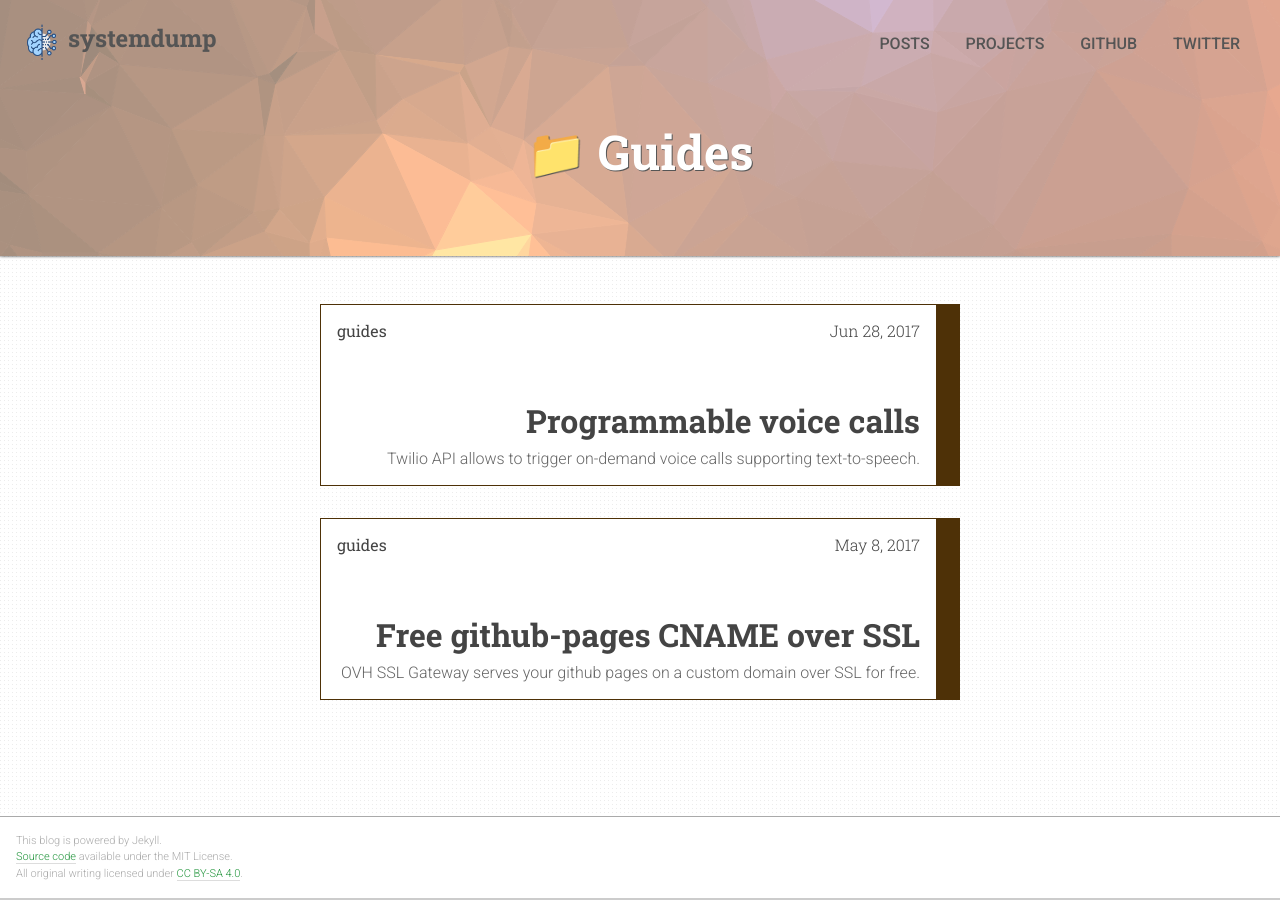
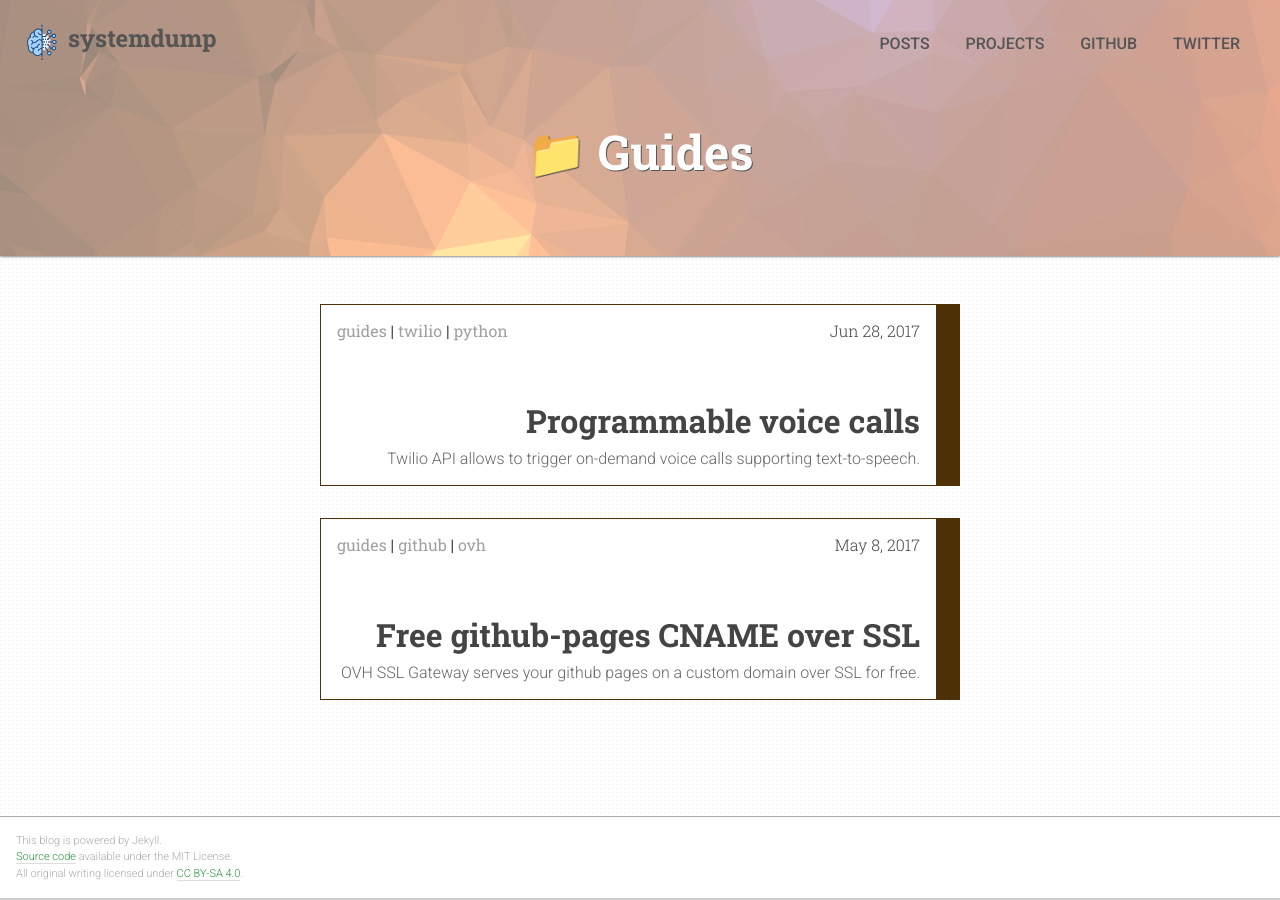
Before and after one commit to xlucas/xlucas.github.io, a Jekyll site: the page built from _category/guides.md, in a window 1280 px wide. Built offline with Jekyll 4.4.1, drawn with Linux system fonts in a browser that asks for light colours.

Commit message:
Category and tag selection from index
Signed-off-by: Xavier Lucas <xavier@systemdump.io>

```diff
--- a/_assets/css/_base.scss
+++ b/_assets/css/_base.scss
@@ -90,3 +90,10 @@ blockquote {
   a:visited { @include underline($solarized_base3); }
 
 }
+
+a.post__summary__link {
+  color: rgb(160, 160, 160);
+  background-color: transparent;
+  border: none;
+  &:hover   { color: #666666; }
+}
--- a/_config.yml
+++ b/_config.yml
@@ -38,7 +38,7 @@ projects:
     teaser: A Virtual File System for Openstack Swift
     url: https://github.com/ovh/svfs
     role: Creator
-    category: Object Storage
+    category: object storage
 
 #################
 # Site Settings #
--- a/_layouts/listing.html
+++ b/_layouts/listing.html
@@ -42,7 +42,18 @@ layout: default
         <div class="{{ item_type }}__entry-title {{ item_type }}__entry-title--{{ page_type }}"><a href="{{ site.baseurl }}{{ item.url }}"{{ outbound_link_flag }}>{{ item.title }}</a>
         {% if item.teaser %} <div class="{{ item_type }}__entry-teaser {{ item_type }}__entry-teaser--{{ page_type }}">{{ item.teaser }}</div> {% endif %}
         </div>
-        {% if item.category %} <div class="{{ item_type }}__entry-category {{ item_type }}__entry-category--{{ page_type }}">{{ item.category }}</div> {% endif %}
+        {% if item.category %}
+          <div class="{{ item_type }}__entry-category {{ item_type }}__entry-category--{{ page_type }}">
+          {% if item_type != 'projects' %}
+            <a class="post__summary__link" href="/category/{{ item.category}}">{{ item.category }}</a>
+            {% for tag in item.tags %}
+              | <a class="post__summary__link" href="/tag/{{ tag }}">{{ tag }}</a>
+            {% endfor %}
+          {% else %}
+            {{ item.category }}
+          {% endif %}
+        </div>
+        {% endif %}
       </li>
     {% endfor %}
   </ul>
```
